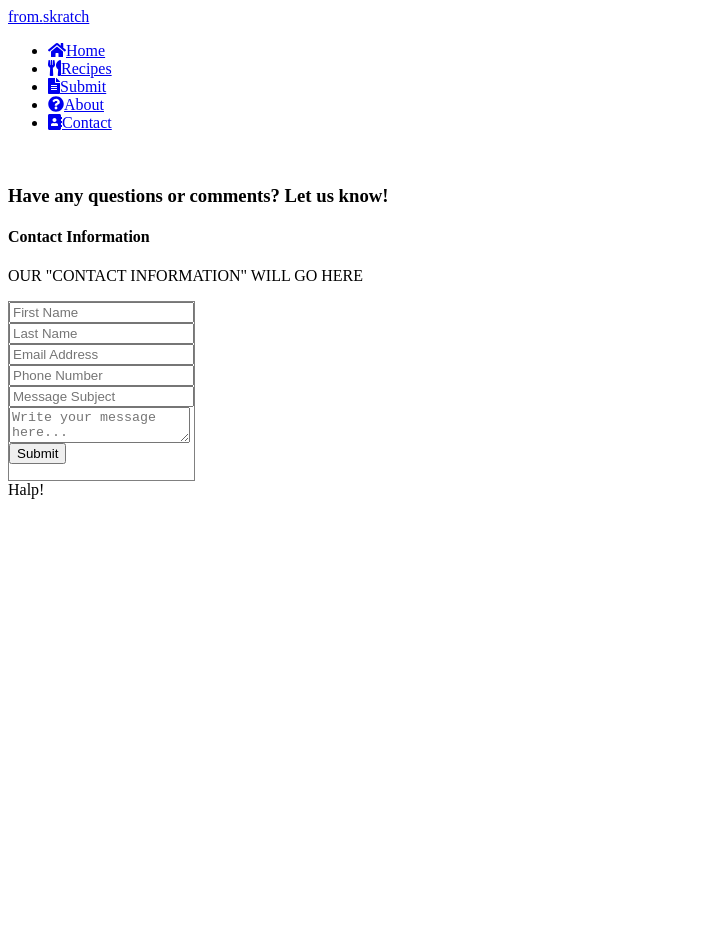
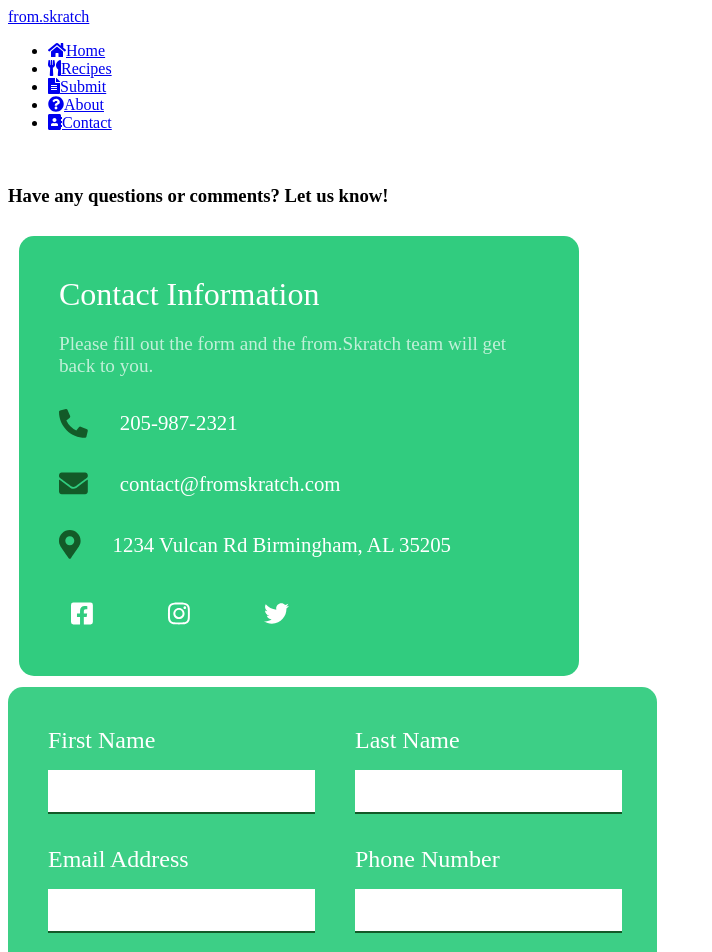
Before and after one commit to elliebanks/finalproject, a React app: page /contact in a window 1280 px wide. Shown: the top 952 px of the page, without its empty margins (0-712 px from the left). Before the commit the page ends 800 px from the top, so only its background shows below. Built offline with nearby package versions, Linux system fonts and the light colour scheme.

Commit message:
styled contact forms

```diff
--- a/src/client/pages/Contact.tsx
+++ b/src/client/pages/Contact.tsx
@@ -1,10 +1,15 @@
 import React from 'react'
 import '../scss/contact.scss';
+import { FontAwesomeIcon } from '@fortawesome/react-fontawesome';
+import { faPhoneAlt, faEnvelope, faMapMarkerAlt } from "@fortawesome/free-solid-svg-icons";
+import { faFacebookSquare, faTwitter, faInstagram, } from '@fortawesome/free-brands-svg-icons';
+
 // import { useState } from 'react';
 
 const Contact = () => {
     return (
         <>
+
             <div className="container mt-5 d-flex justify-content-center">
                 <br />
                 <h3>Have any questions or comments? Let us know!</h3>
@@ -13,59 +18,84 @@ const Contact = () => {
             {/* from skratch 'contact info section' */}
             <div id="contact-container">
                 <div className="contact-info">
+                    <h4>Contact Information</h4>
+                    <p className="sub-title">Please fill out the form and the from.Skratch team will get back to you.</p>
+                    <div className="icon-text">
+                        <FontAwesomeIcon className="fa" icon={faPhoneAlt} />
+                        <span>205-987-2321</span>
                     </div>
-                <form >
-                    <h4>Contact Information</h4>
-                    <p>OUR "CONTACT INFORMATION" WILL GO HERE</p>
-
-                </form>
+                    <div className="icon-text">
+                        <FontAwesomeIcon className="fa" icon={faEnvelope} />
+                        <span>contact@fromskratch.com</span>
+                    </div>
+                    <div className="icon-text">
+                        <FontAwesomeIcon className="fa" icon={faMapMarkerAlt} />
+                        <span>1234 Vulcan Rd Birmingham, AL 35205</span>
+                    </div>
+                    <div className="social-media">
+                        <a href="#" className="icon-circle">
+                            <i><FontAwesomeIcon className="fa" icon={faFacebookSquare} /></i>
+                        </a>
+                        <a href="#" className="icon-circle">
+                            <i><FontAwesomeIcon className="fa" icon={faInstagram} /></i>
+                        </a>
+                        <a href="#" className="icon-circle">
+                            <i><FontAwesomeIcon className="fa" icon={faTwitter} /></i>
+                        </a>
+                    </div>
+                </div>
             </div>
 
             {/* user contact submission form */}
-            <div className="container d-flex justify-content-center" id="contactUsForm">
-                <form action="">
-                    <div className="row">
+            <form>
+                <div className="col">
                     <div className="form-group">
-                            {/* <label>First Name  </label> */}
-                            <input type="text" placeholder="First Name" className="mr-3" />
+                        <label>First Name  </label>
+                        <input type="text" className="" />
+                    </div>
+
+                    <div className="form-group">
+                        <label>Last Name  </label>
+                        <input type="text" className="" />
+                    </div>
+                </div>
+                <div className="col">
+                    <div className="form-group">
+                        <label>Email Address </label>
+                        <input type="email" className="" />
                     </div>
                     <div className="form-group">
-                            {/* <label>Last Name  </label> */}
-                            <input type="text" placeholder="Last Name" className="mr-5" />
+                        <label>Phone Number  </label>
+                        <input type="tel" id="phone" className="" />
                     </div>
                 </div>
-                    <div className="row">
+
+                <div className="col">
                     <div className="form-group">
-                            {/* <label>Email Address </label> */}
-                            <input type="email" placeholder="Email Address" className="mr-5" />
+                        <label>Message Subject  </label>
+                        <input type="text" className="" />
+                    </div>
+
+                    <div className="form-group">
+                        <label>Company Name  </label>
+                        <input type="text" className="" />
                     </div>
                 </div>
-                    <div className="row">
+                <div className="col">
                     <div className="form-group">
-                            {/* <label>Phone Number  </label> */}
-                            <input type="tel" placeholder="Phone Number" className="mr-5" />
-                        </div>
-                    </div>
-                    <div className="row">
-                        <div className="form-group">
-                            {/* <label>Message Title  </label> */}
-                            <input type="text" placeholder="Message Subject" className="mr-5" />
-                        </div>
-                    </div>
-                    <div className="row">
-                        <div className="form-group">
-                            {/* <label>Message  </label> */}
-                            <textarea className=""
-                                placeholder="Write your message here...">
+                        <label>Message:  </label>
+                        <textarea>
                         </textarea>
                     </div>
                 </div>
-
-                    <div className="row">
-                        <button type="submit">Submit</button>
+                <div className="col">
+                    <div className="form-group">
+                        <button type="submit" className="btn btn-dark btn-square hover-effect">Send Message</button>
+                    </div>
                 </div>
             </form>
-            </div>
+
+
         </>
 
     )
--- a/src/client/scss/contact.scss
+++ b/src/client/scss/contact.scss
@@ -1,8 +1,141 @@
-#contactUsForm {
+
+body{
     display: flex;
-    border: 1px solid gray;
-    height: fit-content;
-    width: fit-content;
+    flex-direction: column;
+    justify-content: center;
 
+    // height: 100vh;
+    // width: 100%;
+    // background-size: cover;
+}
 
+h4 {
+    color: white;
+    font-size: 3rem;
 }
+p.sub-title{
+    color: white;
+    font-size: 1.5rem;
+}
+#contact-container {
+    width: 1200px;
+    border-radius: 15px;
+    overflow: hidden;
+    padding: 10px;
+    display: flex;
+    background: white;
+    border: 1px solid white;
+    .contact-info {
+        background-color: #31cc7f;
+        border-radius: 15px;
+        flex: 0 1 40%;
+        padding: 40px;
+        color: white;
+        display: flex;
+        flex-direction: column;
+        h4 {
+            font-size: 2rem;
+            font-weight: 500;
+            // margin-top: 0;
+            margin: 0;
+        }
+        p {
+            font-size: 1.2rem;
+            color: rgba(255, 255, 255, .7);
+            font-weight: 300;
+            margin-bottom: 2rem;
+         }
+
+        .icon-text {
+            display: flex;
+            justify-content: flex-start;
+            align-items: center;
+            margin-bottom: 2rem;
+
+            .fa {
+                flex: 0 0 20px;
+                font-size: 1.8rem;
+                margin-right: 2rem;
+                color: #135a28;
+            }
+            span{
+                font-size: 1.3rem;
+                font-weight: 300;
+            }
+        }
+        .social-media {
+            display: flex;
+            width: 50%;
+            justify-content: space-between;
+
+            .icon-circle {
+                flex: 0 0 45px;
+                display: flex;
+                justify-content: center;
+                align-items: center;
+                height: 45px;
+                color: white;
+                border-radius: 50%;
+                transition: .3s all ease-in-out;
+                &:hover {
+                    background: #135a28;
+                }
+                .fa {
+                    font-size: 25px;
+                }
+            }
+        }
+    }
+}
+
+    form{
+        display: flex;
+        flex-direction: column;
+        padding: 40px;
+        width: 45%;
+        justify-content: inline-start;
+        align-items: center;
+        background: rgba(49, 204, 126, 0.938);
+        border-radius: 15px;
+        .col{
+            display: flex;
+            width: 100%;
+            flex: 0 0 100%;
+        }
+        .form-group {
+            display: flex;
+            justify-content: flex-start;
+            flex-direction: column;
+            flex: 0 1 100%;
+            padding-right: 40px;
+                label{
+                    font-size: 1.5rem;
+                    color: white;
+                    margin-bottom: 1rem;
+                 }
+                input[type="text"], input[type="tel"], input[type="email"], textarea {
+                    border: none;
+                    cursor: pointer;
+                    color: black;
+                    padding: 10px;
+                    font-size: 1.2rem;
+                    font-weight: 300;
+                    // background: transparent;
+                    border-bottom: 2px solid #135a28;
+                    margin-bottom: 2rem;
+                    &:focus{
+                        border: none;
+                        outline: none;
+                        border-bottom: 2px solid #135a28;
+                    }
+                }
+             }
+             button {
+                 width: 200px;
+                 height: 60px;
+                 cursor: pointer;
+             }
+             textarea{
+                height: 200px;
+             }
+    }
```
Lines whose indentation alone changed are shown as unchanged.
